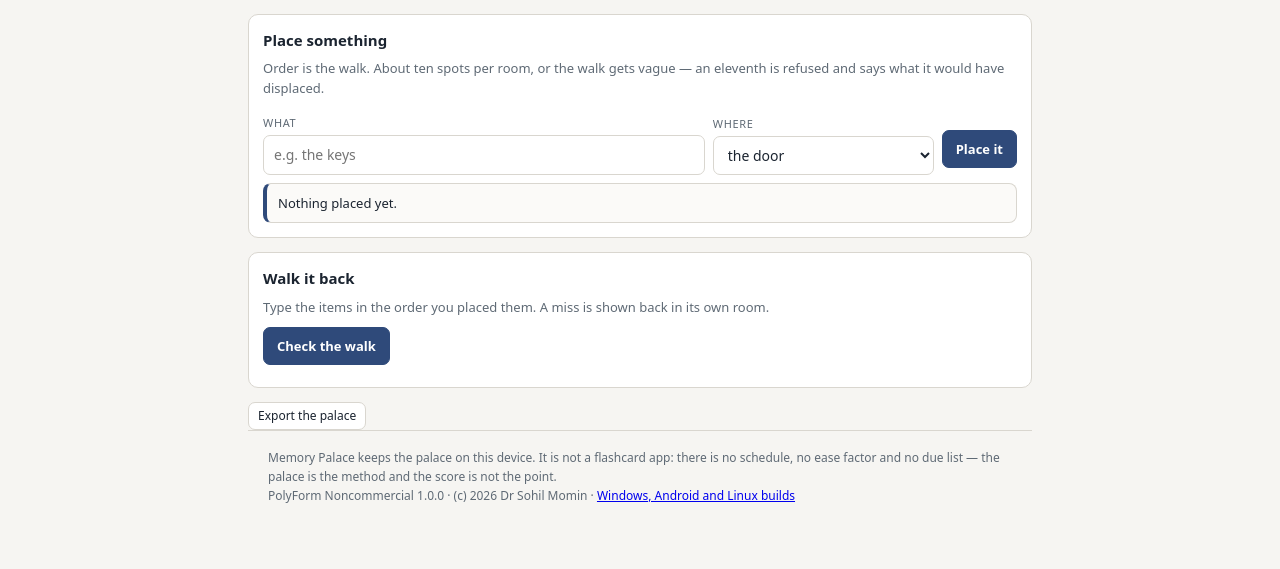
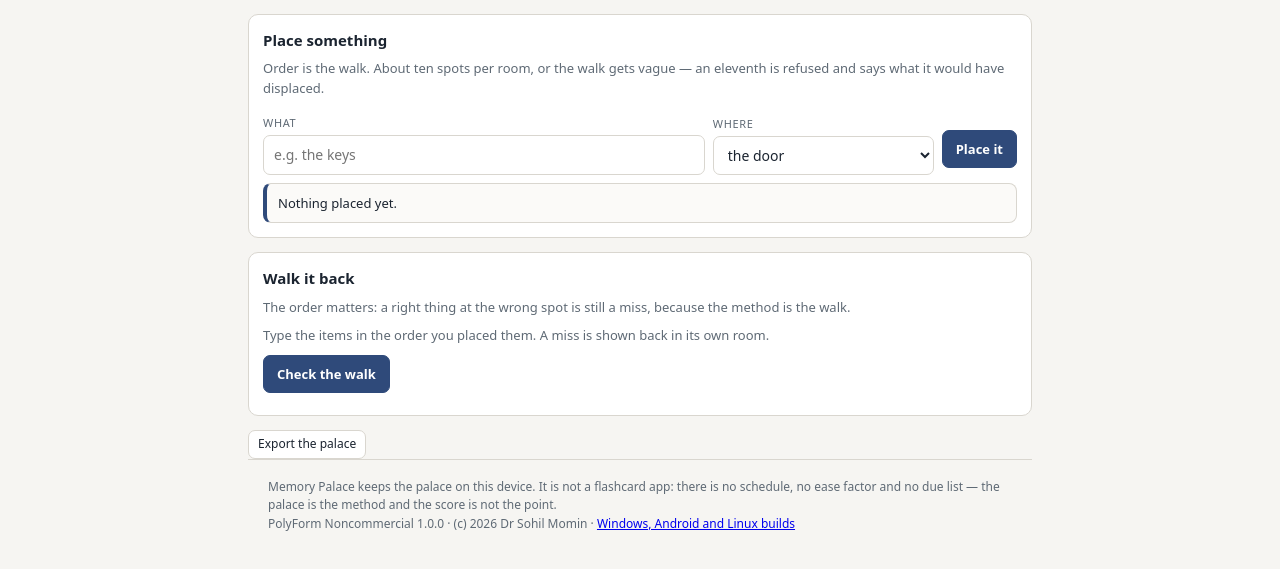
Before and after one commit to drsamonline/app-memory-palace, a website: page docs/play/index.html in a window 1280 px wide. Shown: the part 61-630 px from the top of the page. Drawn offline with Linux system fonts and the light colour scheme.

Commit message:
docs: say on the page that the order is the test
Also the push that triggers the build: a workflow added in the branch-creating push does not fire for
that push.

```diff
--- a/docs/play/index.html
+++ b/docs/play/index.html
@@ -65,6 +65,7 @@
 
   <section class="card">
     <h2>Walk it back</h2>
+    <p class="claim">The order matters: a right thing at the wrong spot is still a miss, because the method is the walk.</p>
     <p class="claim">Type the items in the order you placed them. A miss is shown back in its own room.</p>
     <div id="answerWrap"></div>
     <div class="bar"><button class="primary" type="button" id="testBtn">Check the walk</button><span class="grow"></span><span class="hint" id="testSays"></span></div>
```
